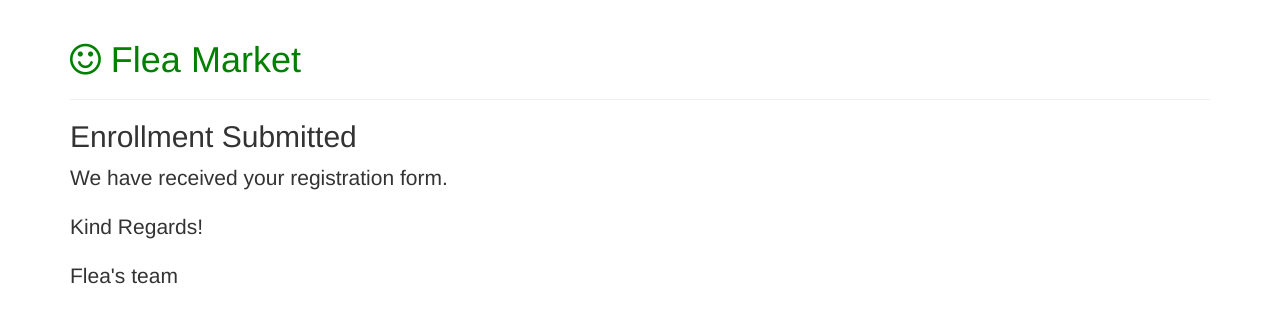
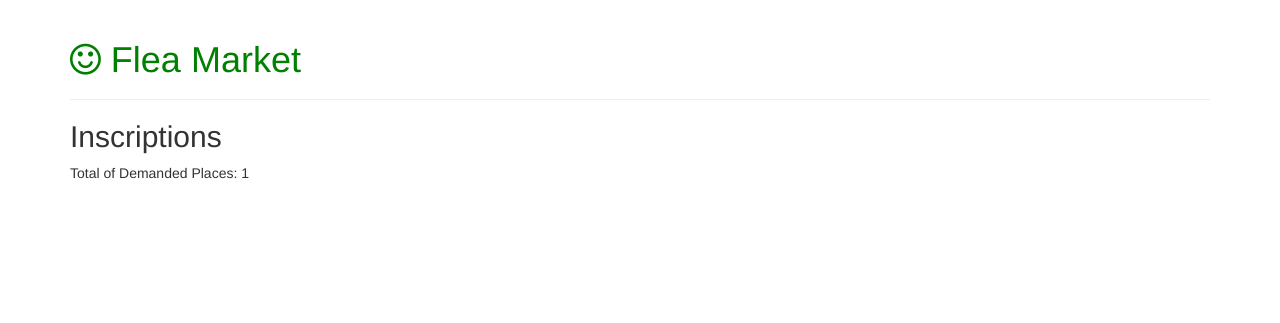
Before and after one commit to htmfilho/brocante, a Django app: template inscription/templates/inscriptions.html in a window 1280 px wide. Shown: the top 323 px of the page. Run offline with Django 3.2, Linux system fonts and the light colour scheme; the template is opened without the code that fills it: most values are stand-ins (such as "Sample title", 1, 10 or a date in 2020); some libraries are stand-ins or nearby versions.

Commit message:
Demands added to waiting list when number of reserved places is over 250.

```diff
--- a/inscription/models/inscription.py
+++ b/inscription/models/inscription.py
@@ -9,6 +9,8 @@ NOT_CONFIRMED = 'NOT_CONFIRMED'
 CONFIRMED = 'CONFIRMED'
 WAITING_LIST = 'WAITING_LIST'
 CANCELED = 'CANCELED'
+
+TOTAL_PLACES = 250
 
 STATUS_CHOICES = (
         (NOT_CONFIRMED, _('Not Confirmed')),
@@ -38,18 +40,37 @@ class Inscription(models.Model):
     registered = models.DateTimeField(null=True, auto_now=True, verbose_name=_("Registered"))
 
     def save(self, *args, **kwargs):
+        send_email_when_registering(self)
+        super(Inscription, self).save(*args, **kwargs)
         send_email_when_confirmed(self)
-        super(Inscription, self).save(*args, **kwargs)
 
     def __str__(self):
         return "{} {} - {}".format(self.first_name, self.last_name, self.number_places)
+
+
+def send_email_when_registering(inscription):
+    if not inscription.pk:
+        if is_total_places_reached(getattr(inscription, 'number_places')):
+            inscription.status = WAITING_LIST
+            subject = _('Enrollment submission in waiting list')
+            template = loader.get_template('messages/waiting_list_fr.eml')
+            context = {'user': "{} {}".format(inscription.first_name, inscription.last_name)}
+            recipients = [inscription.email]
+            post_officer.send_message(recipients, subject, template.render(context), message_history.WAITING_LIST)
+        else:
+            subject = _('Enrollment Submission Confirmed')
+            template = loader.get_template('messages/submission_confirmation_fr.eml')
+            context = {'user': "{} {}".format(inscription.first_name, inscription.last_name)}
+            recipients = [inscription.email]
+            post_officer.send_message(recipients, subject, template.render(context),
+                                      message_history.SUBMISSION_CONFIRMATION)
 
 
 def send_email_when_confirmed(inscription):
     messages = message_history.find_messages(inscription.email, message_history.INSCRIPTION_CONFIRMATION).count()
     if inscription.email and inscription.status == CONFIRMED and messages == 0:
         subject = _('Enrollment Confirmed')
-        template = loader.get_template('messages/inscription_confirmation_fr.eml')
+        template = loader.get_template('messages/confirmation_fr.eml')
         context = {'user': "{} {}".format(inscription.first_name, inscription.last_name),
                    'places': _("1 slot") if inscription.number_places == 1 else _("2 slots")}
         recipients = [inscription.email]
@@ -57,10 +78,14 @@ def send_email_when_confirmed(inscription):
 
 
 def find_total_demanded_places():
-    sum_number_places = Inscription.objects.exclude(status=CANCELED)\
-                                   .exclude(status=WAITING_LIST)\
+    sum_number_places = Inscription.objects.exclude(status=CANCELED).exclude(status=WAITING_LIST)\
                                    .aggregate(models.Sum('number_places'))
-    if sum_number_places is not None:
+    if sum_number_places['number_places__sum']:
         return sum_number_places['number_places__sum']
     else:
         return 0
+
+
+def is_total_places_reached(current_demand=0):
+    existing_demand = find_total_demanded_places()
+    return (existing_demand + current_demand) >= TOTAL_PLACES
--- a/inscription/models/message_history.py
+++ b/inscription/models/message_history.py
@@ -5,11 +5,13 @@ from django.utils.translation import ugettext_lazy as _
 
 SUBMISSION_CONFIRMATION = 'SUBMISSION_CONFIRMATION'
 INSCRIPTION_CONFIRMATION = 'INSCRIPTION_CONFIRMATION'
+WAITING_LIST = 'WAITING_LIST'
 
 
 TYPE_CHOICES = (
         (SUBMISSION_CONFIRMATION, _('Submission Confirmation')),
-        (INSCRIPTION_CONFIRMATION, _('Inscription Confirmation')))
+        (INSCRIPTION_CONFIRMATION, _('Inscription Confirmation')),
+        (WAITING_LIST, _('Waiting List')))
 
 
 class MessageHistoryAdmin(admin.ModelAdmin):
--- a/inscription/templates/inscriptions.html
+++ b/inscription/templates/inscriptions.html
@@ -1,12 +1,7 @@
 {% extends 'layout.html' %}
 {% load i18n %}
 {% block content %}
-<h2>{% trans "Enrollment Submitted" %}</h2>
+<h2>{% trans "Inscriptions" %}</h2>
 
-<p class="lead">{% trans "We have received your registration form." %}</p>
-
-<p class="lead">{% trans "Kind Regards!" %}</p>
-
-<p class="lead">{% trans "Flea's team" %}</p>
-
+<p>{% trans "Total of Demanded Places:" %} {{ total_demanded_places }}</p>
 {% endblock%}
--- a/inscription/urls.py
+++ b/inscription/urls.py
@@ -1,9 +1,9 @@
 from django.conf.urls import url
-from django.contrib import admin
-from inscription import views
+from inscription.views import inscription_form, inscriptions
 
 urlpatterns = [
-    url(r'^$', views.inscription, name='inscription'),
-    url(r'^email$', views.email_exists, name='email_exists'),
-    url(r'submission$', views.inscription_submission, name='inscription_submission'),
+    url(r'^$', inscription_form.inscription, name='inscription'),
+    url(r'^email$', inscription_form.email_exists, name='email_exists'),
+    url(r'submission$', inscription_form.inscription_submission, name='inscription_submission'),
+    url(r'inscriptions$', inscriptions.inscriptions_view, name='inscriptions')
 ]
```
Also changed, not shown: inscription/templates/inscription.html (+7 -0 lines), inscription/views/inscription_form.py (renamed from inscription/views.py, +1 -14 lines), inscription/views/inscriptions.py (added, +11 -0 lines), inscription/locale/fr/LC_MESSAGES/django.po, inscription/migrations/0007_auto_20170805_1503.py (added), inscription/views/__init__.py (added), 6 other files.
